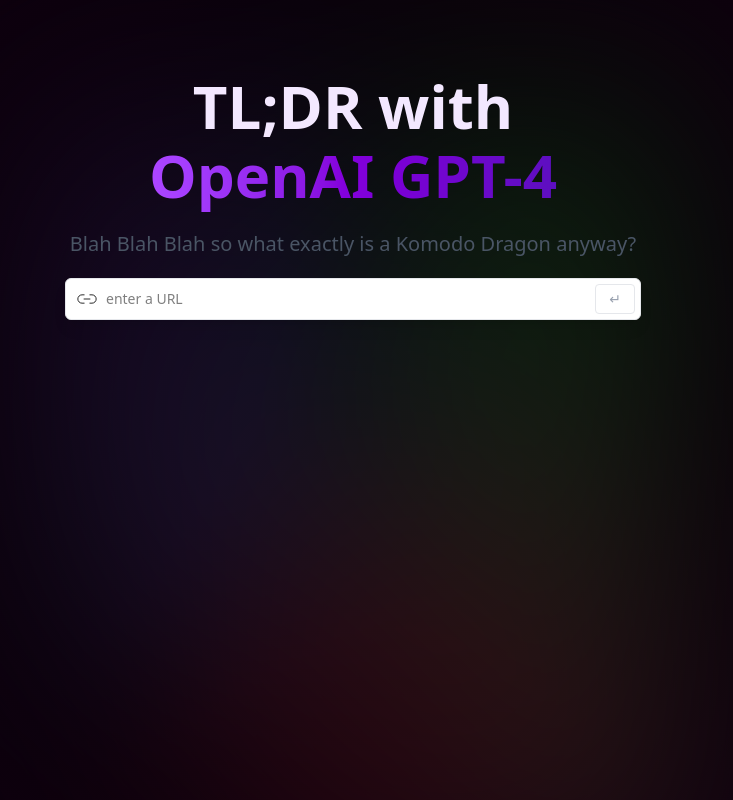
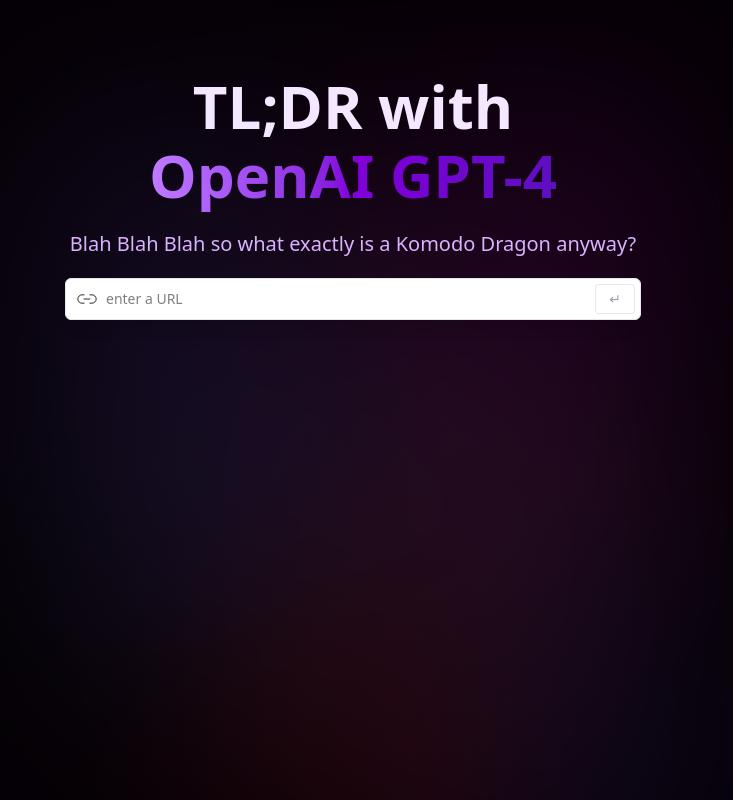
Before and after one commit to dean-tunbridge/ai-tldr, a React (Vite) app: page / in a window 1280 px wide. Shown: the whole page, without its empty margins (287-1020 px from the left). Built offline with nearby package versions, Linux system fonts and the light colour scheme.

Commit message:
change border opacity and change some of the colours in the gradient to fit in with the new styliong

```diff
--- a/src/App.css
+++ b/src/App.css
@@ -18,7 +18,7 @@
 }
 
 .main:before {
-  background: radial-gradient(circle, rgba(255, 16, 243, 0) 0, #110011 100%);
+  background: radial-gradient(circle, rgba(255, 16, 243, 0) 0, #11001154 100%);
   background-color: black;
   position: absolute;
   content: '';
@@ -50,10 +50,10 @@
       hsla(215, 98%, 61%, 1) 0px,
       transparent 0%
     ),
-    radial-gradient(at 97% 21%, hsla(125, 98%, 72%, 1) 0px, transparent 50%),
+    radial-gradient(at 97% 21%, rgb(255, 50, 211) 0px, transparent 50%),
     radial-gradient(at 52% 99%, hsla(354, 98%, 61%, 1) 0px, transparent 50%),
     radial-gradient(at 10% 29%, hsla(256, 96%, 67%, 1) 0px, transparent 50%),
-    radial-gradient(at 97% 96%, hsla(38, 60%, 74%, 1) 0px, transparent 50%),
+    radial-gradient(at 97% 96%, rgb(80, 82, 206) 0px, transparent 50%),
     radial-gradient(at 33% 50%, hsla(222, 67%, 73%, 1) 0px, transparent 50%),
     radial-gradient(at 79% 53%, hsla(343, 68%, 79%, 1) 0px, transparent 50%);
   position: absolute;
@@ -86,11 +86,11 @@
 }
 
 .purple_gradient {
-  @apply bg-gradient-to-r from-purple-500 via-purple-700 to-violet-800 bg-clip-text text-transparent;
+  @apply bg-gradient-to-r from-purple-400 via-purple-700 to-violet-800 bg-clip-text text-transparent;
 }
 
 .description {
-  @apply m-5 text-lg text-gray-600 sm:text-xl text-center max-w-2xl;
+  @apply m-5 text-lg text-purple-300 sm:text-xl text-center max-w-2xl;
 }
 
 .url_input {
```
